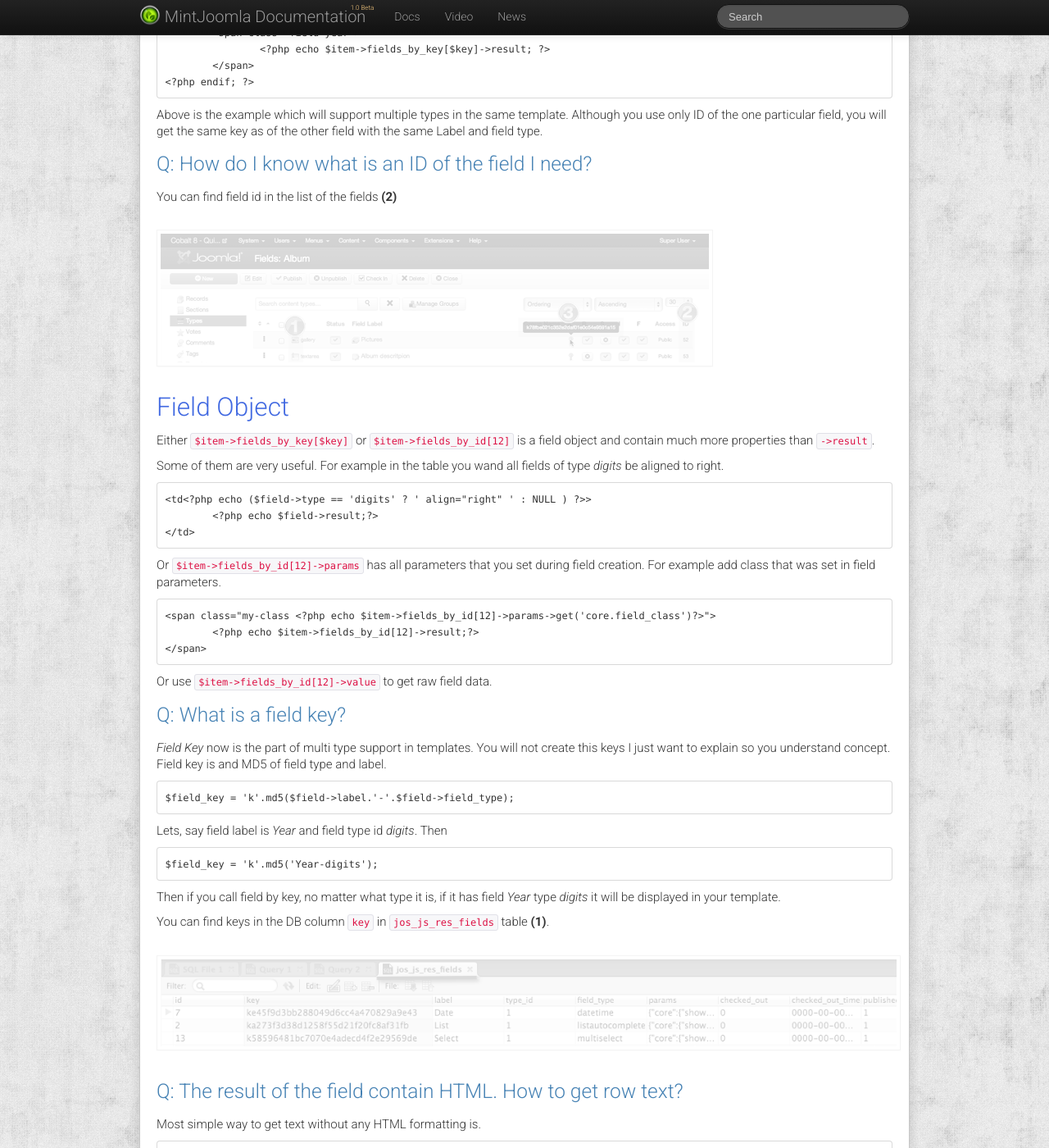
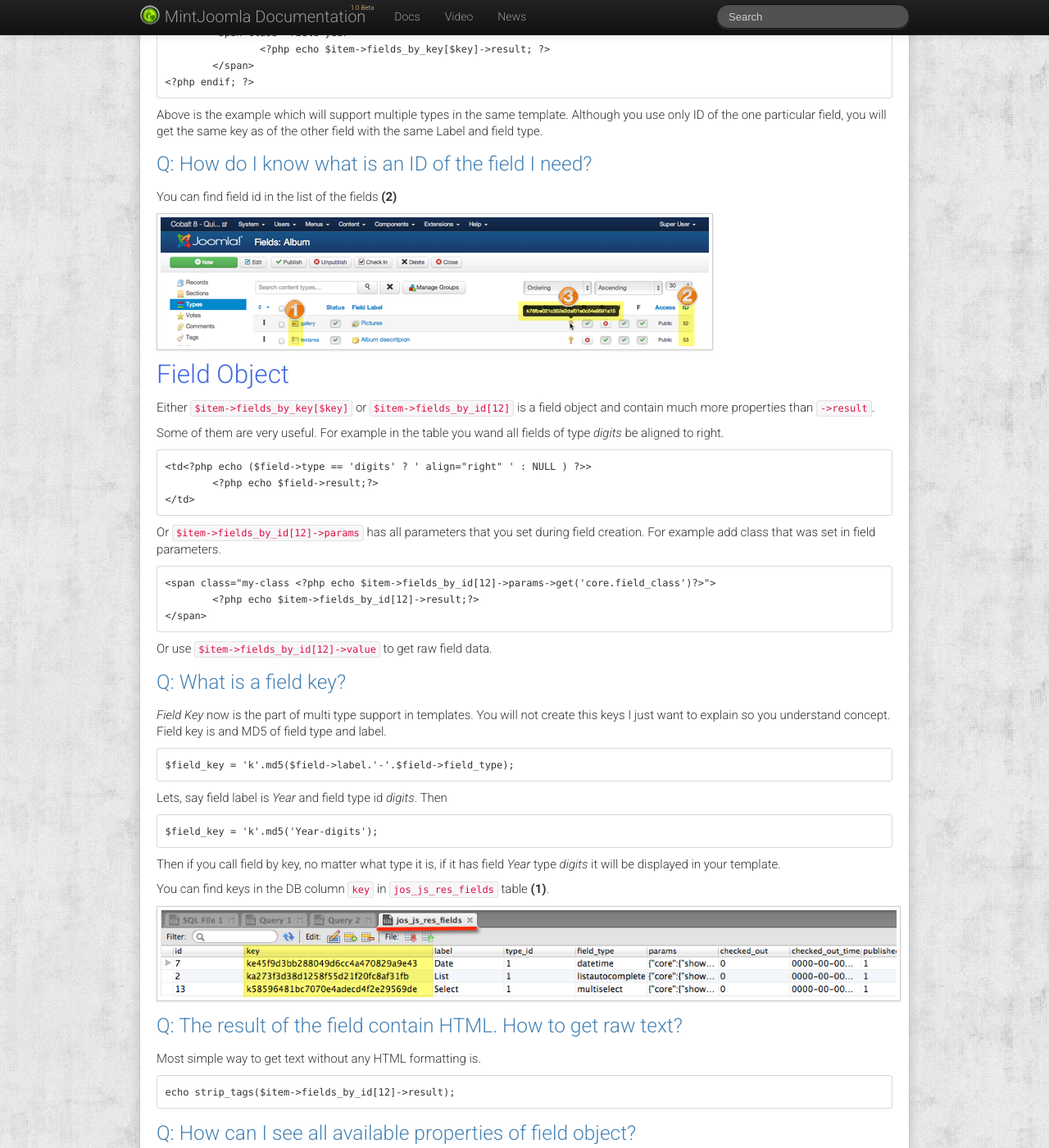
Before and after one commit to MintJoomla/MintJoomla.github.io, a Jekyll site: the page built from en/cobalt/_posts/developer/2013-01-01-custom-templates-article.md, in a window 1280 px wide and 1400 px high, scrolled down 1453 px. Shown: the whole window at 82% size. Built offline with Jekyll 4.4.1, drawn with Linux system fonts in a browser that asks for light colours; comment, search, counter and statistics services are not loaded.

Commit message:
fix - pictures gray

```diff
--- a/assets/css/style.css
+++ b/assets/css/style.css
@@ -37,7 +37,7 @@ h3 {
     font-weight: normal;
     margin-right: 0px;
 }
-
+/*
 @media screen {
     article .article .img-polaroid {
         margin: 20px 0;
@@ -53,7 +53,7 @@ h3 {
         opacity: 1;
     }
 }
-
+*/
 article.post {
     margin-top: 20px;
     background-color: #ffffff;
--- a/en/cobalt/_posts/developer/2013-01-01-custom-templates-article.md
+++ b/en/cobalt/_posts/developer/2013-01-01-custom-templates-article.md
@@ -107,7 +107,7 @@ You can find keys in the DB column `key` in `jos_js_res_fields` table **(1)**.
 
 ![Field key](/assets/img/screenshots/fieldkey.png)
 
-### Q: The result of the field contain HTML. How to get row text?
+### Q: The result of the field contain HTML. How to get raw text?
 
 Most simple way to get text without any HTML formatting is.
 
```
